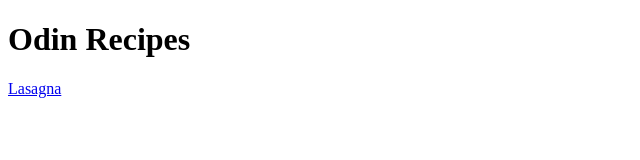
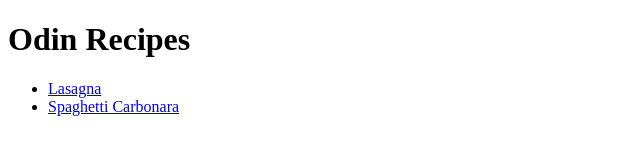
Before and after one commit to markogalevski/odin-recipes, a plain HTML site: page index.html in a window 1280 px wide. Shown: the whole page, without its empty margins (0-640 px from the left). Drawn offline with Linux system fonts and the light colour scheme.

Commit message:
added initial version of carbonara

```diff
--- a/index.html
+++ b/index.html
@@ -8,7 +8,9 @@
 
 <body>
   <h1>Odin Recipes</h1>
-  <a href="recipes/lasagna.html">Lasagna</a>
+  <ul>
+    <li><a href="recipes/lasagna.html">Lasagna</a></li>
+    <li><a href="recipes/spaghetti-carbonara.html">Spaghetti Carbonara</a></li>
 </body>
 
 </html>
```
Also changed, not shown: recipes/spaghetti-carbonara.html (added, +14 -0 lines), images/carbonara.jpg (added).
